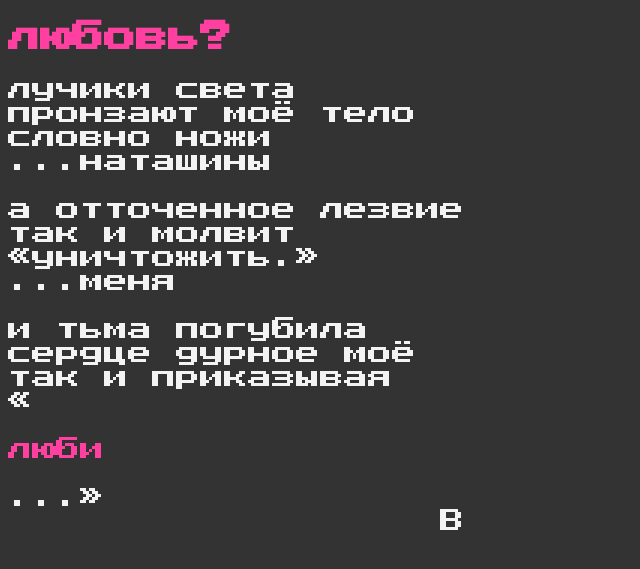
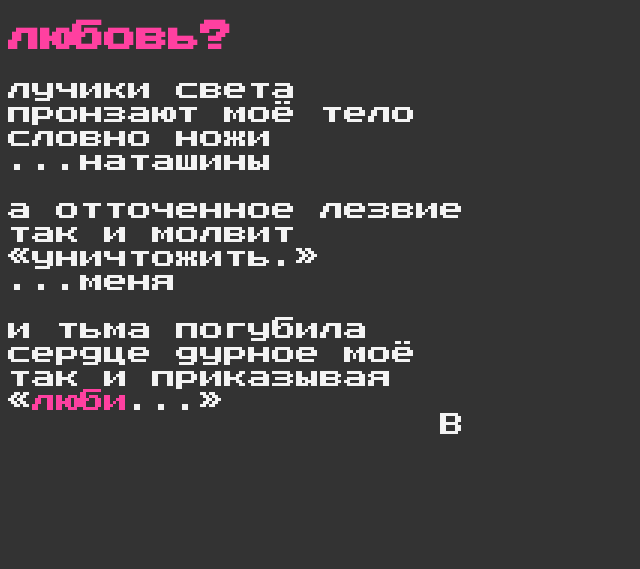
Before and after one commit to hvinya/hvinya.github.io, a Jekyll site: the page built from poesy/0x0.html, in a window 1280 px wide. Shown: the top 569 px of the page, without its empty margins (0-640 px from the left). Built offline with Jekyll 4.4.1, drawn with Linux system fonts in a browser that asks for light colours.

Commit message:
change <p>

```diff
--- a/css/main.css
+++ b/css/main.css
@@ -6,6 +6,10 @@
 body {
   background-color: #333333;
   color: #f3f3f3;
+}
+
+p {
+  display: inline;
 }
 
 h1, h2 {
```
